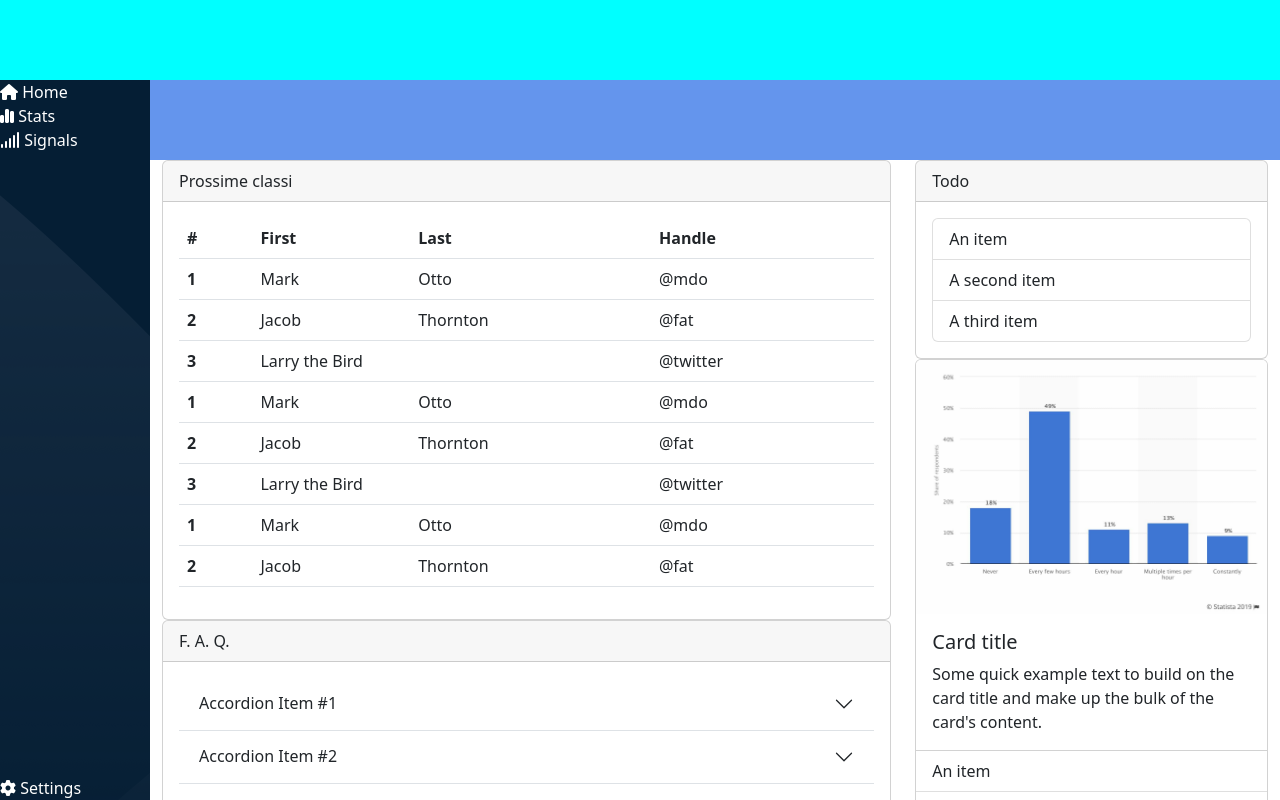
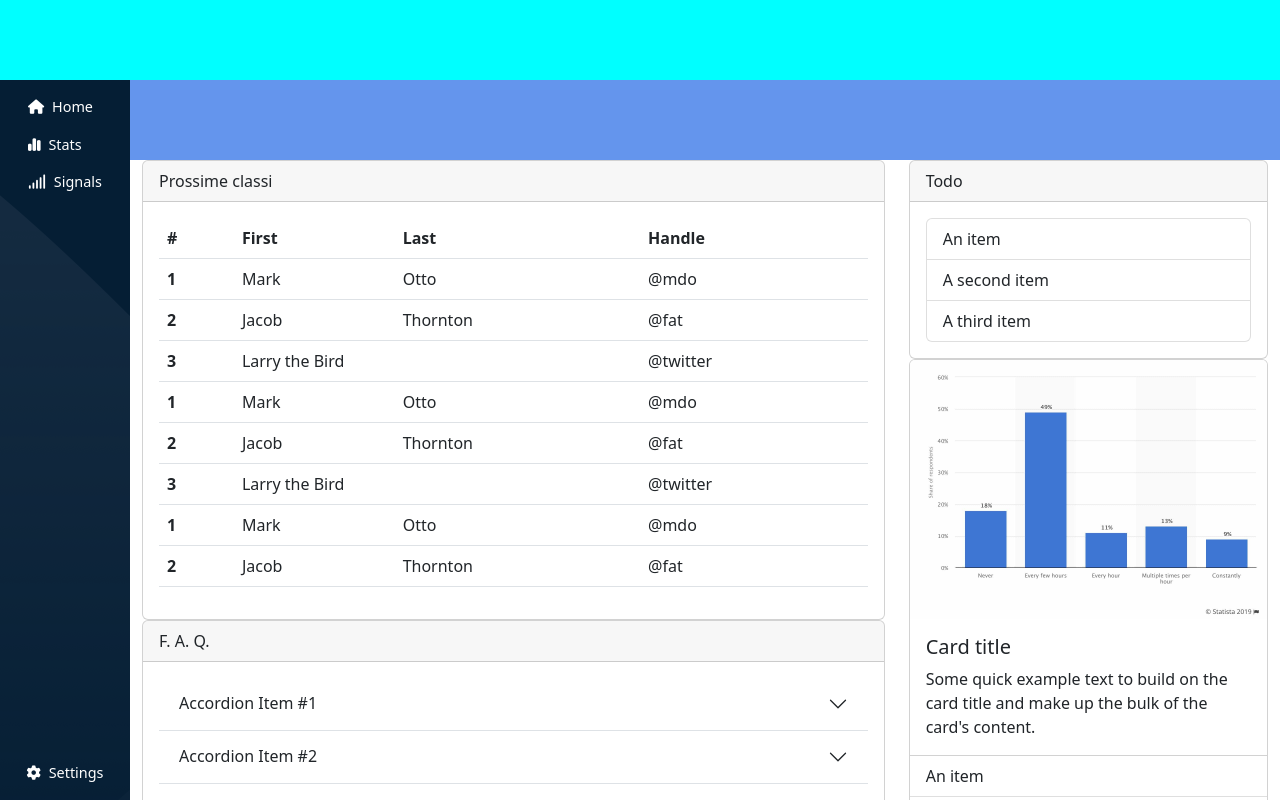
Before and after one commit to Francesco-Valentino/html-css-bootstrap-dashboard, a plain HTML site: page index.html in a window 1280 px wide. Drawn offline with nearby package versions, Linux system fonts and the light colour scheme.

Commit message:
styled side nav for every viewport (missing hover effect)

```diff
--- a/css/style.css
+++ b/css/style.css
@@ -11,11 +11,16 @@ header{
     width: 70px;
     background-color: burlywood;background: url(../img/sidebar-bg.png);
     background-color: #051E34;
-    color: white;
 }
 
 .dev_lat-wrapper{
     height: 100%;
+    font-size: .9rem;
+}
+
+.dev_single-action{
+    color: white;
+    text-decoration: none;
 }
 
 main{
@@ -34,10 +39,10 @@ div.card.dev_stats{
 
 @media screen and (min-width: 992px){
     .dev_lat-nav{
-        width: 150px;
+        width: 130px;
     }
 
     main{
-        width: calc(100% - 150px);
+        width: calc(100% - 130px);
     }
 }
--- a/index.html
+++ b/index.html
@@ -32,49 +32,49 @@
 
         <div class="dev_main-wrapper d-flex">
             <div class="dev_lat-nav">
-              <div class="dev_lat-wrapper d-flex flex-column justify-content-between">
+              <div class="dev_lat-wrapper d-flex flex-column justify-content-between align-items-center py-3">
                 <div class="dev_actions">
-                  <div class="dev_single-action">
-                    <span>
+                  <a class="dev_single-action pb-3 d-block">
+                    <span class="pe-1">
                       <i class="fa-solid fa-house"></i>
                     </span>
 
                     <span class="d-none d-lg-inline-block">
                       Home
                     </span>
-                  </div>
+                  </a>
 
-                  <div>
-                    <span>
+                  <a class="dev_single-action pb-3 d-block">
+                    <span class="pe-1">
                       <i class="fa-solid fa-chart-simple"></i>
                     </span>
 
                     <span class="d-none d-lg-inline-block">
                       Stats
                     </span>
-                  </div>
+                  </a>
 
-                  <div>
-                    <span>
+                  <a class="dev_single-action pb-3 d-block">
+                    <span class="pe-1">
                       <i class="fa-solid fa-signal"></i>
                     </span>
 
                     <span class="d-none d-lg-inline-block">
                       Signals
                     </span>
-                  </div>
+                  </a>
                 </div>
 
                 <div class="dev_settings">
-                  <div class="dev_single-action">
-                    <span>
+                  <a class="dev_single-action d-block">
+                    <span class="pe-1">
                       <i class="fa-solid fa-gear"></i>
                     </span>
 
                     <span class="d-none d-lg-inline-block">
                       Settings
                     </span>
-                  </div>
+                  </a>
                 </div>
               </div>
             </div>
```
